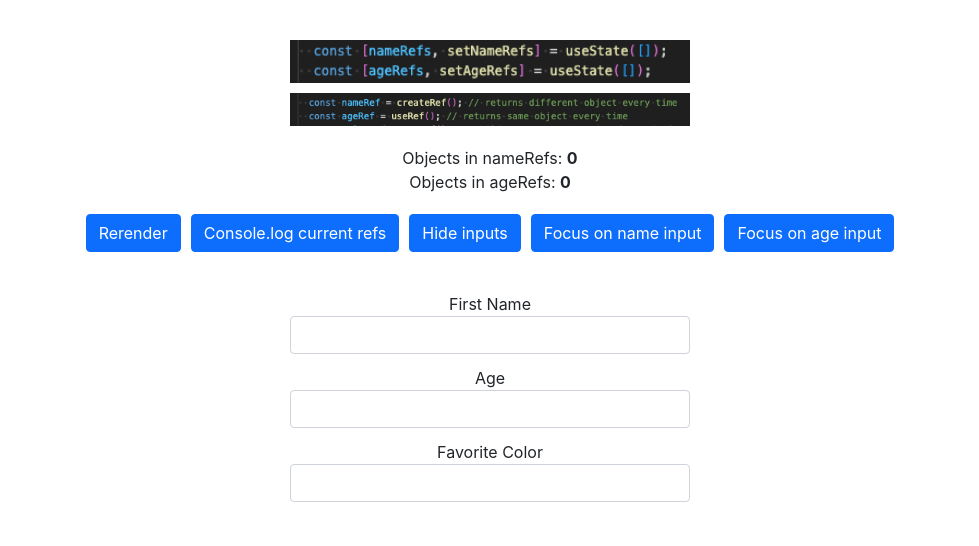
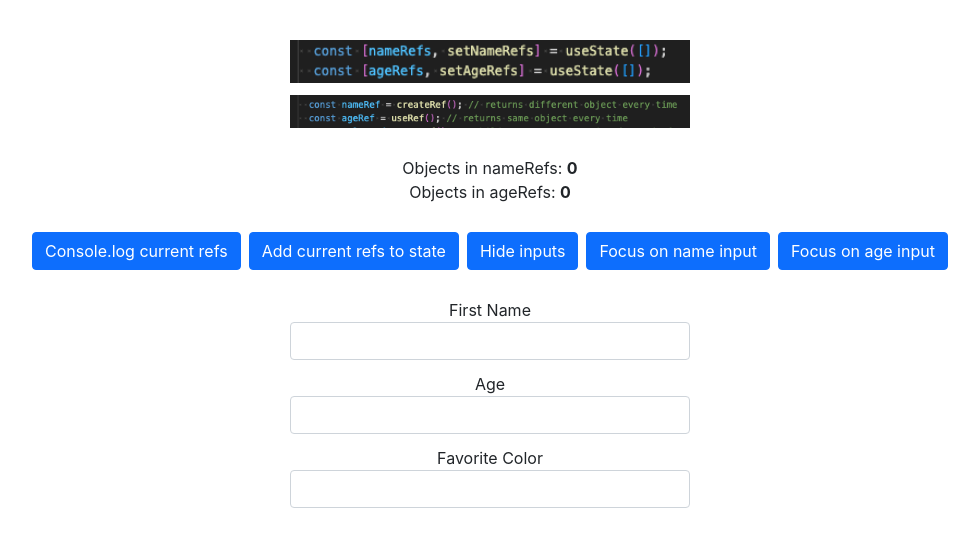
Before and after one commit to michael-griffin/refs-examples, a React (Create React App) app: page / in a window 1280 px wide. Shown: the top 546 px of the page, without its empty margins (150-1129 px from the left). Built offline with nearby package versions, Linux system fonts and the light colour scheme.

Commit message:
Light refactor/renaming of functions; light styling

```diff
--- a/src/UserForm.css
+++ b/src/UserForm.css
@@ -1,21 +1,28 @@
 .UserForm {
   margin: 5vh auto;
+  display: flex;
+  flex-direction: column;
+  gap: 3.5vh;
 }
 
 .UserForm-CodeSnippets {
   margin: 0 auto;
   display: flex;
   flex-direction: column;
-  gap: 10px;
-  width: 400px;
+  gap: 1.5vh;
+  max-width: 400px;
 }
 
 .UserForm-Form {
-  margin: 5vh auto;
+  margin: 0 auto;
   max-width: 400px;
   display: flex;
   flex-direction: column;
   gap: 1.5vh;
+}
+
+.UserForm-Form input {
+  width: 400px;
 }
 
 .UserForm-Buttons {
@@ -24,11 +31,12 @@
   display: flex;
   flex-wrap: wrap;
   justify-content: center;
-  gap: 10px;
+  row-gap: 1vw;
+  column-gap: 1vh;
 }
 
 .UserForm-State {
-  margin: 2.5vh auto;
+  margin: 0 auto;
   max-width: 80vw;
 }
 
@@ -38,7 +46,7 @@
 }
 
 .UserForm-Refs {
-  margin: 2.5vh auto;
+  margin: 0 auto;
   max-width: 80vw;
 }
 
--- a/src/UserForm.js
+++ b/src/UserForm.js
@@ -22,17 +22,17 @@ function UserForm() {
 
   // Console log current reference objects
   function logRefs() {
-    console.log('nameRef, initialized with createRef, is: ', nameRef);
-    console.log('ageRef, initialized with useRef, is: ', ageRef);
+    console.log('nameRef, called with createRef, is: ', nameRef);
+    console.log('ageRef, called with useRef, is: ', ageRef);
   };
 
   // Compare current reference objects with most recent reference objects
   function compareRefs() {
-    setComparingRefs(true);
+    setComparingRefs(prev => !prev);
   }
 
   // Add new (or existing) reference objects to state.
-  function addReferenceObject() {
+  function addRefsToState() {
     setNameRefs(prevList => [...prevList, nameRef]);
     setAgeRefs(prevList => [...prevList, ageRef]);
   }
@@ -59,10 +59,17 @@ function UserForm() {
         <p>Objects in ageRefs: <b>{ageRefs.length}</b></p>
       </div>
 
+        {comparingRefs &&
+          <div className="UserForm-Refs">
+            <p>Current nameRef object is the same as previous nameRef object: <b>{`${nameRefs[nameRefs.length - 1] === nameRefs[nameRefs.length - 2]}`}</b></p>
+            <p>Current ageRef object is the same as previous ageRef object: <b>{`${ageRefs[ageRefs.length - 1] === ageRefs[ageRefs.length - 2]}`}</b></p>
+          </div>
+        }
+
       <div className="UserForm-Buttons">
-        <button className="btn btn-primary" onClick={addReferenceObject}>Rerender</button>
         <button className="btn btn-primary" onClick={logRefs}>Console.log current refs</button>
-        {nameRefs.length > 1 && ageRefs.length > 1 && <button className="btn btn-primary" onClick={compareRefs}>Compare current refs to most recent refs</button>}
+        <button className="btn btn-primary" onClick={addRefsToState}>Add current refs to state</button>
+        {nameRefs.length > 1 && ageRefs.length > 1 && <button className="btn btn-primary" onClick={compareRefs}>{!comparingRefs ? "Compare current refs to most recent refs in state" : "Hide comparison"}</button>}
         <button className="btn btn-primary" onClick={toggleHidden}>{!hidden ? "Hide" : "Show"} inputs</button>
         <button className="btn btn-primary" onClick={focusOnName}>Focus on name input</button>
         <button className={`btn ${!hidden ? "btn-primary" : "btn-danger"}`} onClick={focusOnAge}>Focus on age input</button>
@@ -82,13 +89,6 @@ function UserForm() {
             </div>
           </>}
       </form>
-
-      {comparingRefs &&
-        <div className="UserForm-Refs">
-          <p>Current nameRef object is the same as previous nameRef object: <b>{`${nameRefs[nameRefs.length - 1] === nameRefs[nameRefs.length - 2]}`}</b></p>
-          <p>Current ageRef object is the same as previous ageRef object: <b>{`${ageRefs[ageRefs.length - 1] === ageRefs[ageRefs.length - 2]}`}</b></p>
-        </div>
-      }
     </div>
 
   );
```
